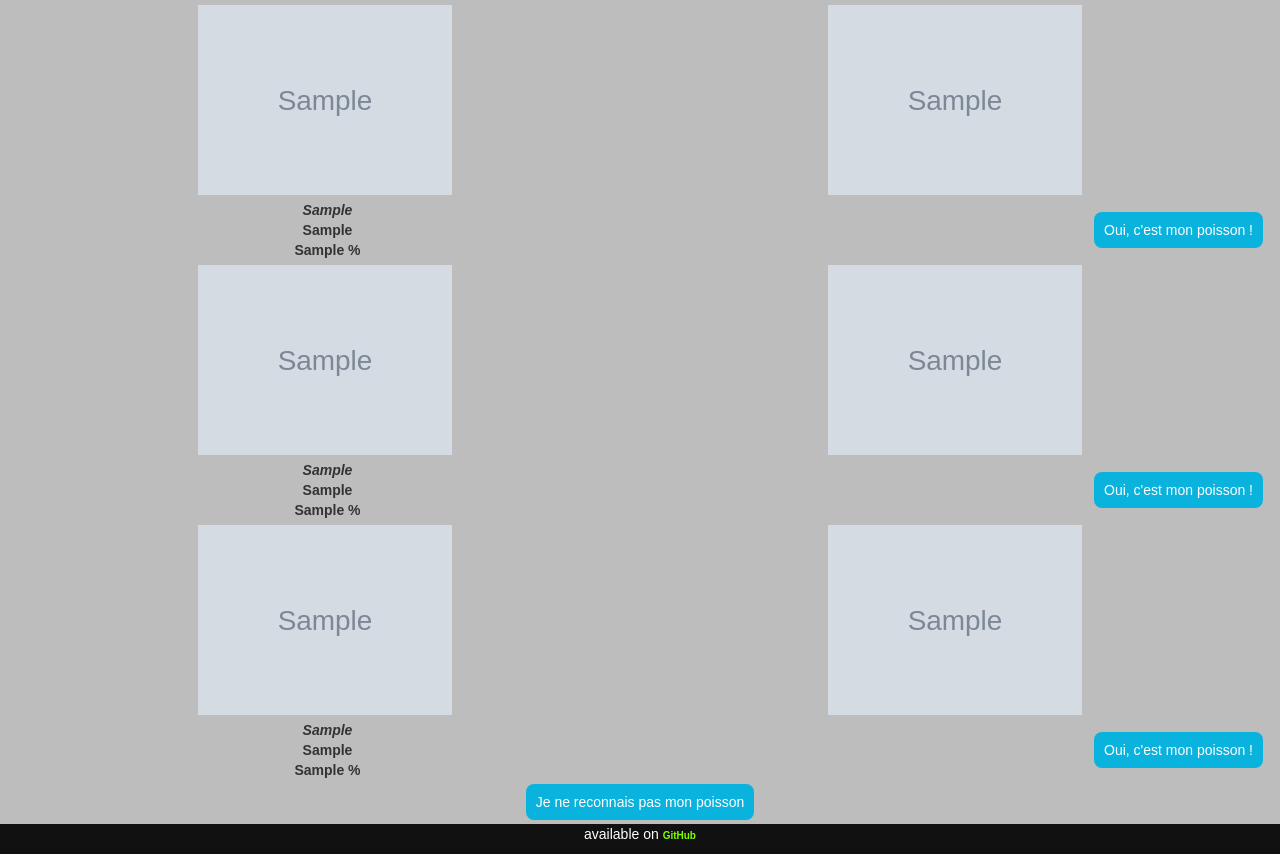
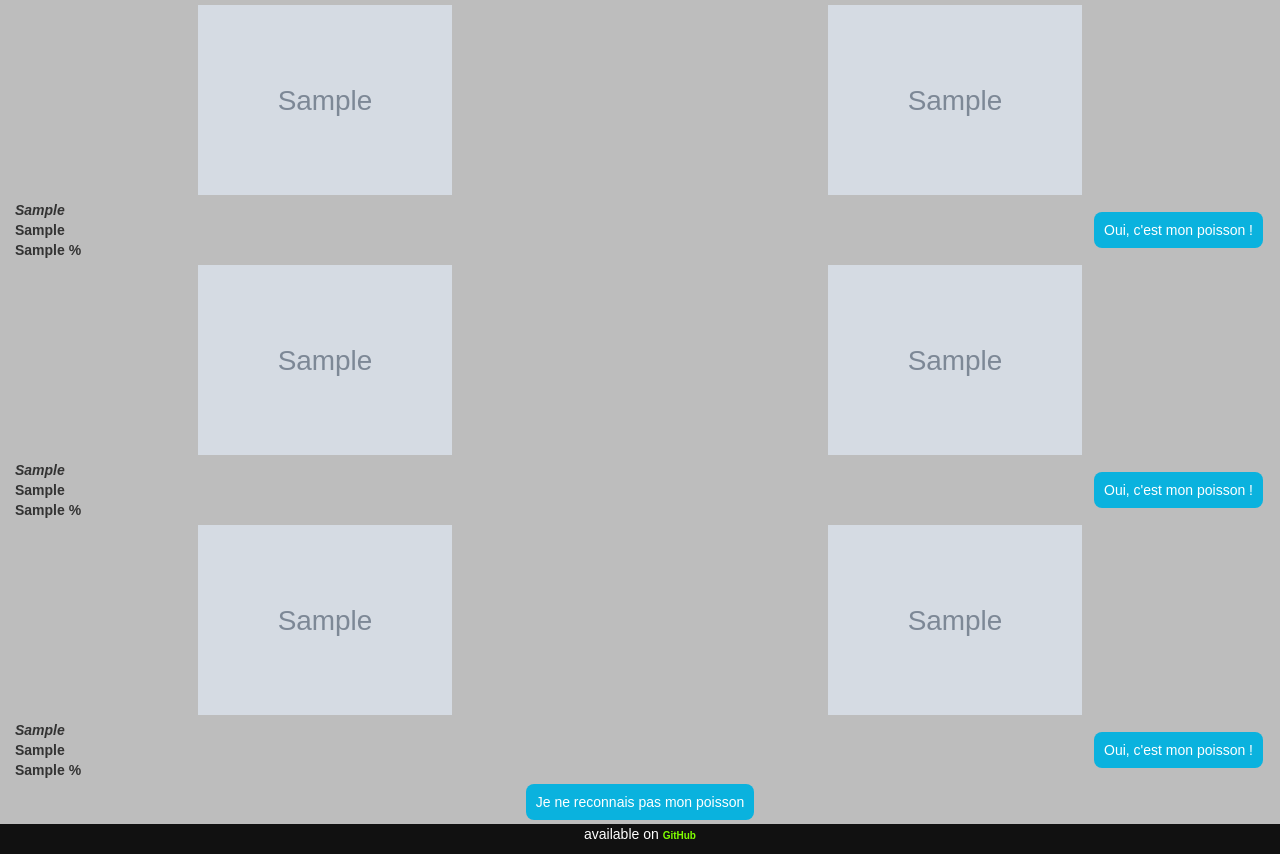
Before and after one commit to egoetz-zz/recofish-demoapp, a Flask app: template app/templates/success.html in a window 1280 px wide. Shown: the part 62-916 px from the top of the page. Run offline with Flask 3, Linux system fonts and the light colour scheme; the template is opened without the code that fills it: most values are stand-ins (such as "Sample title", 1, 10 or a date in 2020); grey boxes marked "Sample" are stand-in pictures; some libraries are stand-ins or nearby versions.

Commit message:
Improve layout Add version mention on home

```diff
--- a/app/static/css/style.css
+++ b/app/static/css/style.css
@@ -83,7 +83,7 @@ article > footer {
 }
 
 .info {
-    text-align: center;
+
 }
 
 .sp-info-section {
--- a/app/templates/success.html
+++ b/app/templates/success.html
@@ -42,7 +42,9 @@
                 <td class="valid"><input class="btnValid" type="submit" name="chose_3" value="Oui, c'est mon poisson !" ></td>
               </tr>
         </table>
-        <input class="btnValid" type="submit" style="" name="sp_no" value="Je ne reconnais pas mon poisson" >
+        <div style = "text-align: center;">
+            <input class="btnValid" type="submit" style="" name="sp_no" value="Je ne reconnais pas mon poisson" >
+        </div>
         </form>
     </div>
 </div>
```
